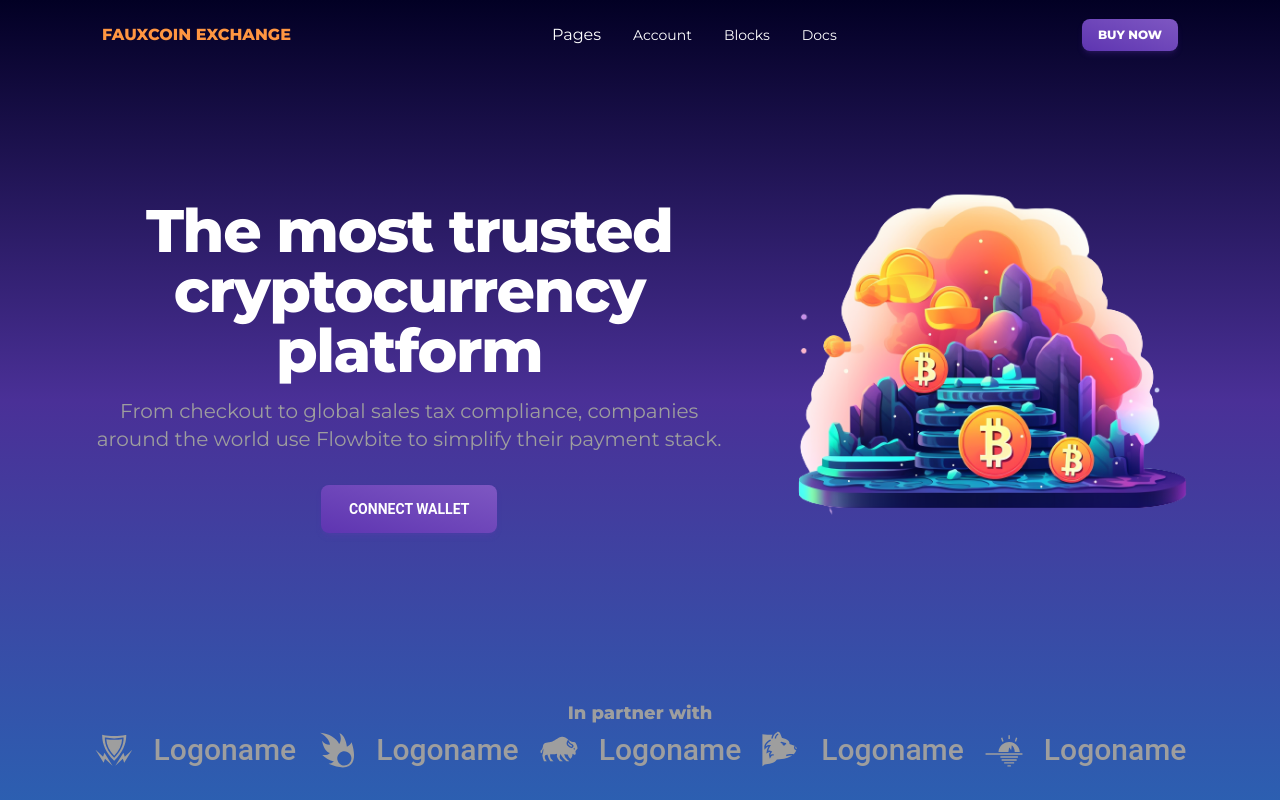
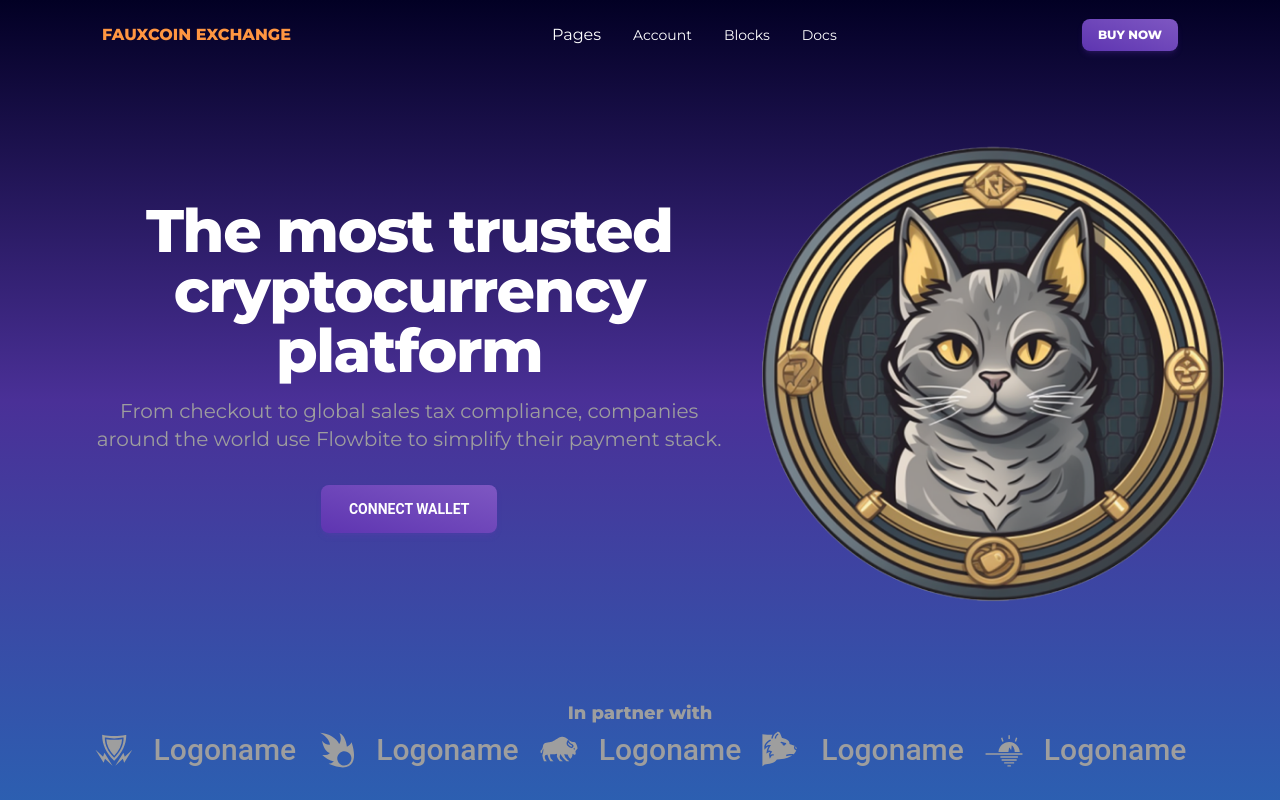
Before and after one commit to Paowiee16/CryptoProject, a React (Vite) app: page / in a window 1280 px wide. Shown: the top 800 px of the page. Built offline with nearby package versions, Linux system fonts and the light colour scheme.

Commit message:
Update Header.jsx

```diff
--- a/src/components/header/Header.jsx
+++ b/src/components/header/Header.jsx
@@ -22,7 +22,7 @@ function Header() {
           </div>
           <div className=" lg:mt-0 lg:col-span-5 lg:flex">
             <img
-              src="/public/cryptoimg.png"
+              src="/public/LokiCrypto.png"
               alt="mockup"
               className="floating"
             />
```
